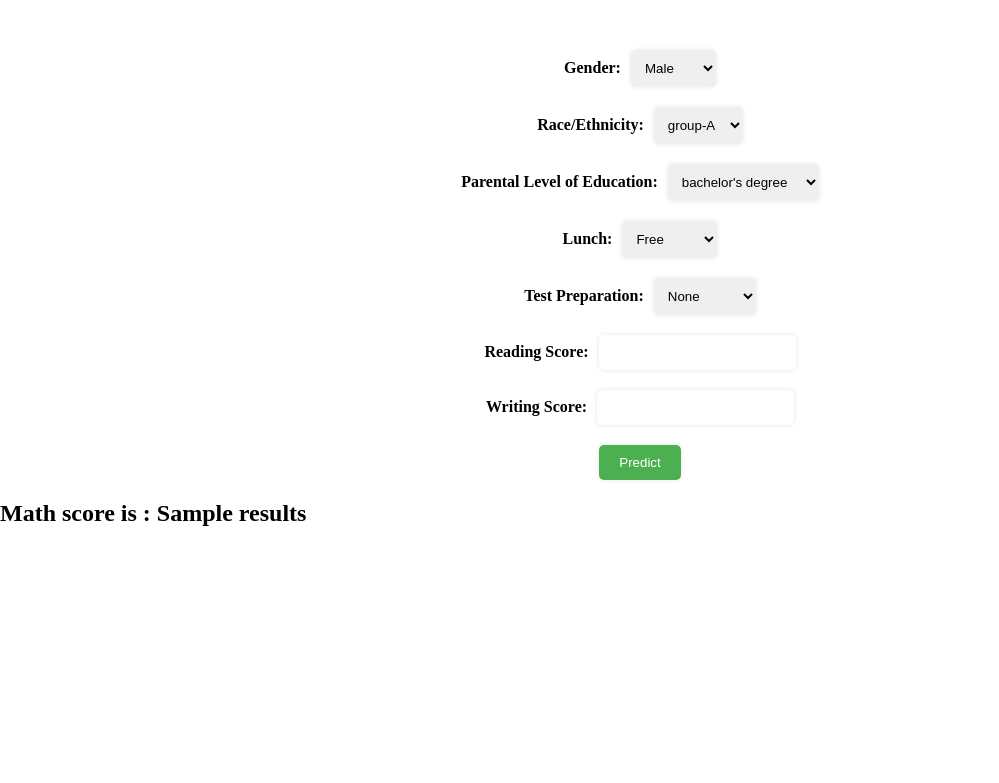
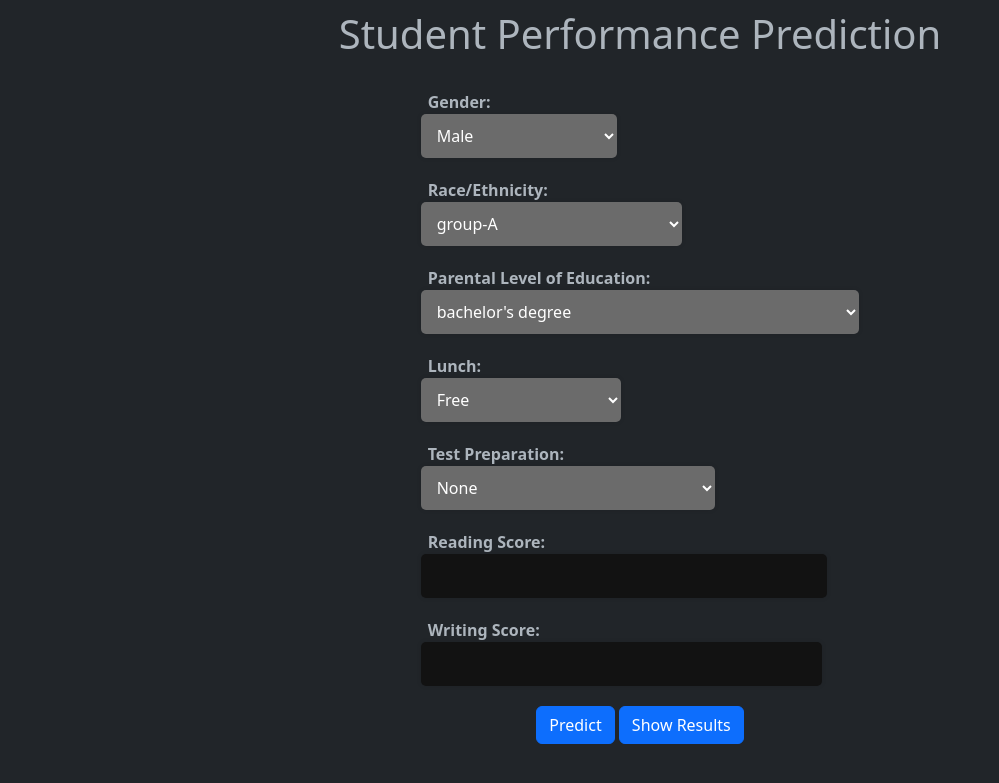
Before and after one commit to nirad17/MLProject, a Flask app: template templates/home.html in a window 1280 px wide. Shown: the top 783 px of the page, without its empty margins (0-999 px from the left). Run offline with Flask 3, Linux system fonts and the light colour scheme; the template is opened without the code that fills it: most values are stand-ins (such as "Sample title", 1, 10 or a date in 2020).

Commit message:
UI chenges

```diff
--- a/app.py
+++ b/app.py
@@ -1,5 +1,6 @@
+
 from flask import Flask, request, render_template
-
+import pandas as pd
 from src.pipline.predict_pipeline import CustomData, PredictPipeline
 
 application = Flask(__name__)
@@ -9,7 +10,7 @@ app= application
 @app.route('/')
 def index():
     return render_template("index.html")
-
+    # return redirect("/predictdata",code =302)
 @app.route('/predictdata',methods=[ "GET","POST"])
 def predict_datapoint():
     if request.method=="GET":
@@ -34,5 +35,13 @@ def predict_datapoint():
         results=predict_pipeline.predict(pred_df)
         print("after Prediction")
         return render_template('home.html',results=results[0])
+
+@app.route("/getdata",methods=["GET"])
+def get_data():
+    c=request.form.get("check")
+    train_file_path = "artifacts/train.csv"
+    df = pd.read_csv(train_file_path)
+    return render_template("index.html", data = df.head(20).to_html())
+
 if __name__=="__main__":
-    app.run(debug=True)
+    app.run(host="0.0.0.0",debug=True)
--- a/templates/home.html
+++ b/templates/home.html
@@ -1,24 +1,35 @@
 <!DOCTYPE html>
-<html lang="en">
+<html lang="en" data-bs-theme="dark">
 
 <head>
     <meta charset="UTF-8">
     <meta name="viewport" content="width=device-width, initial-scale=1.0">
-    <title>Document</title>
+    <title>Student Performance</title>
+    <link href="https://cdn.jsdelivr.net/npm/bootstrap@5.3.0/dist/css/bootstrap.min.css" rel="stylesheet"
+        integrity="sha384-9ndCyUaIbzAi2FUVXJi0CjmCapSmO7SnpJef0486qhLnuZ2cdeRhO02iuK6FUUVM" crossorigin="anonymous">
+
     <style>
         /* CSS reset */
         * {
             margin: 0;
             padding: 0;
             box-sizing: border-box;
+
+        }
+
+        body {
+            display: flex;
+            flex-direction: column;
+            align-items: center;
+            margin: 10px;
         }
 
         /* Style the form */
         form {
             display: flex;
             flex-direction: column;
-            align-items: center;
-            margin-top: 50px;
+            align-items: flex-start;
+            /* margin-top: 50px; */
         }
 
         /* Style the form elements */
@@ -64,49 +75,18 @@
             justify-content: center;
             align-items: baseline;
         }
-
-        /* Style the modal */
-        .modal {
-            display: none;
-            position: fixed;
-            z-index: 1;
-            left: 0;
-            top: 0;
-            width: 100%;
-            height: 100%;
-            overflow: auto;
-            background-color: rgba(0, 0, 0, 0.4);
-        }
-
-        /* Style the modal content */
-        .modal-content {
-            background-color: #fefefe;
-            margin: 15% auto;
-            padding: 20px;
-            border: 1px solid #888;
-            width: 80%;
-        }
-
-        /* Style the close button */
-        .close {
-            color: #aaa;
-            float: right;
-            font-size: 28px;
-            font-weight: bold;
-        }
-
-        .close:hover,
-        .close:focus {
-            color: black;
-            text-decoration: none;
-            cursor: pointer;
-        }
     </style>
 
 </head>
 
 <body>
-    <form id="myForm" action="{{url_for('predict_datapoint')}}" method="post">
+    <script src="https://cdn.jsdelivr.net/npm/bootstrap@5.3.0/dist/js/bootstrap.bundle.min.js"
+        integrity="sha384-geWF76RCwLtnZ8qwWowPQNguL3RmwHVBC9FhGdlKrxdiJJigb/j/68SIy3Te4Bkz"
+        crossorigin="anonymous"></script>
+
+    <h1> Student Performance Prediction </h1>
+    <br>
+    <form id="myForm" action="{{url_for('predict_datapoint')}}" method="post" >
         <div class="row">
             <label for="gender">Gender:</label>
             <select id="gender" name="gender">
@@ -161,38 +141,33 @@
             <label for="writing-score">Writing Score:</label>
             <input type="number" id="writing-score" name="writing-score">
         </div>
-        <input type="submit" value="Predict">
+        <div class="container px-4 text-center">
+
+                <button type="submit" class="btn btn-primary">Predict</button>
+                <button type="button" class="btn btn-primary" data-bs-toggle="modal" data-bs-target="#exampleModal">
+                    Show Results
+                </button>
+
+        </div>
+
     </form>
-    <h2 id="hide_this">
-        Math score is : {{results}}
-    </h2>
-    <div id="myModal" class="modal">
-        <div class="modal-content">
-            <span class="close">&times;</span>
-            <p id="results_p">Results are: {{results}}</p>
+    <!-- Modal -->
+    <div class="modal fade" id="exampleModal" tabindex="-1" aria-labelledby="exampleModalLabel" aria-hidden="true">
+        <div class="modal-dialog">
+            <div class="modal-content">
+                <div class="modal-header">
+                    <h1 class="modal-title fs-5" id="exampleModalLabel">Student Performance</h1>
+                    <button type="button" class="btn-close" data-bs-dismiss="modal" aria-label="Close"></button>
+                </div>
+                <div class="modal-body">
+                    Math Score : {{results}}
+                </div>
+                <div class="modal-footer">
+                    <button type="button" class="btn btn-secondary" data-bs-dismiss="modal">Close</button>
+                </div>
+            </div>
         </div>
     </div>
-    <!-- <script>
-        // Get the form and modal elements
-        const form = document.getElementById("myForm");
-        const modal = document.getElementById("myModal");
-        const results = document.getElementById("results_p");
-        const hide = document.getElementById("hide_this");
-
-        // hide.style.display="none"
-        // Get the close button and add an event listener to close the modal
-        const closeBtn = modal.querySelector(".close");
-        closeBtn.addEventListener("click", () => {
-            modal.style.display = "none";
-        });
-
-        // Add an event listener to the form to display the modal when the submit button is clicked
-        form.addEventListener("submit", (event) => {
-            // event.preventDefault();
-            modal.style.display = "block";
-
-        });
-    </script> -->
 </body>
 
 </html>
```
Also changed, not shown: templates/index.html (+29 -2 lines).
